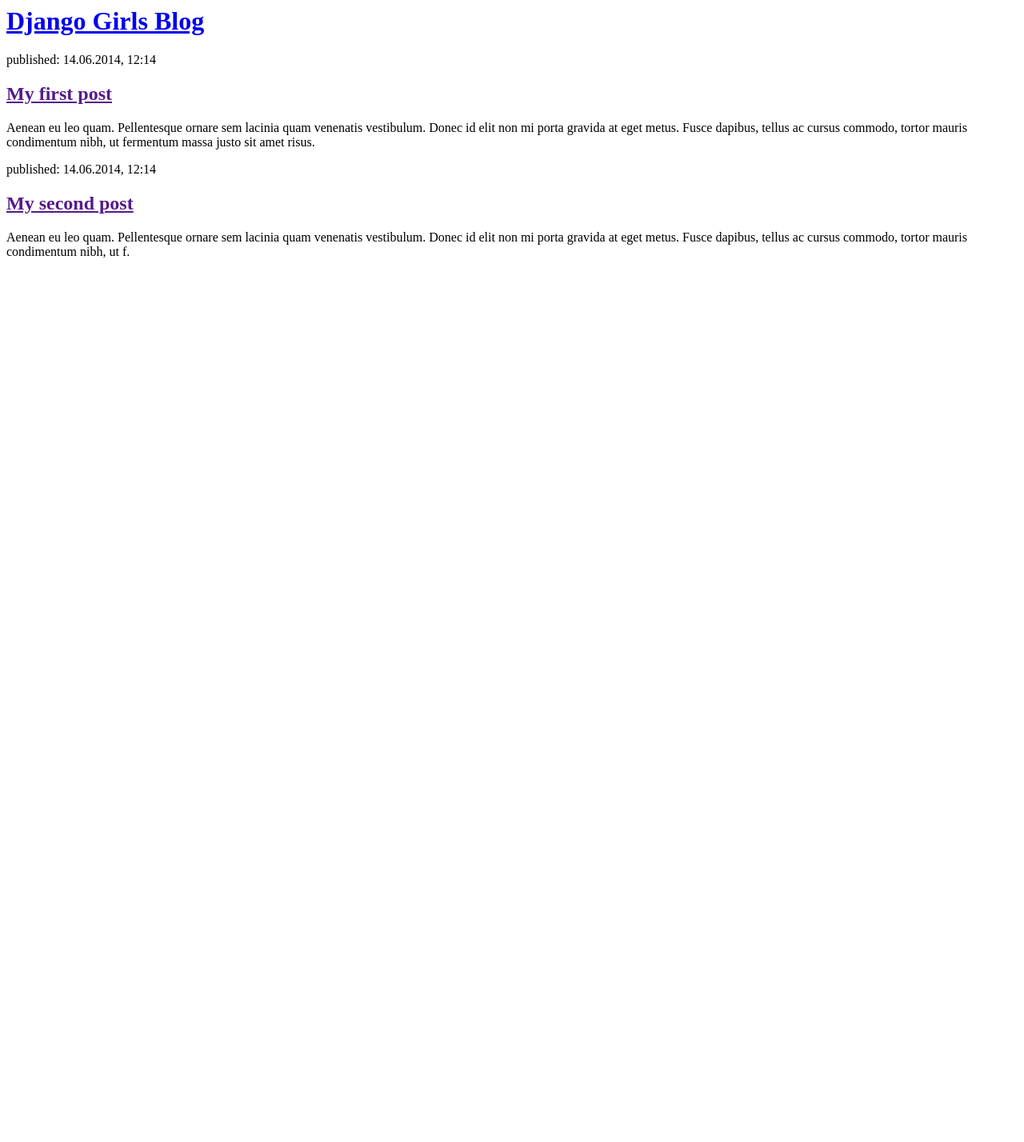
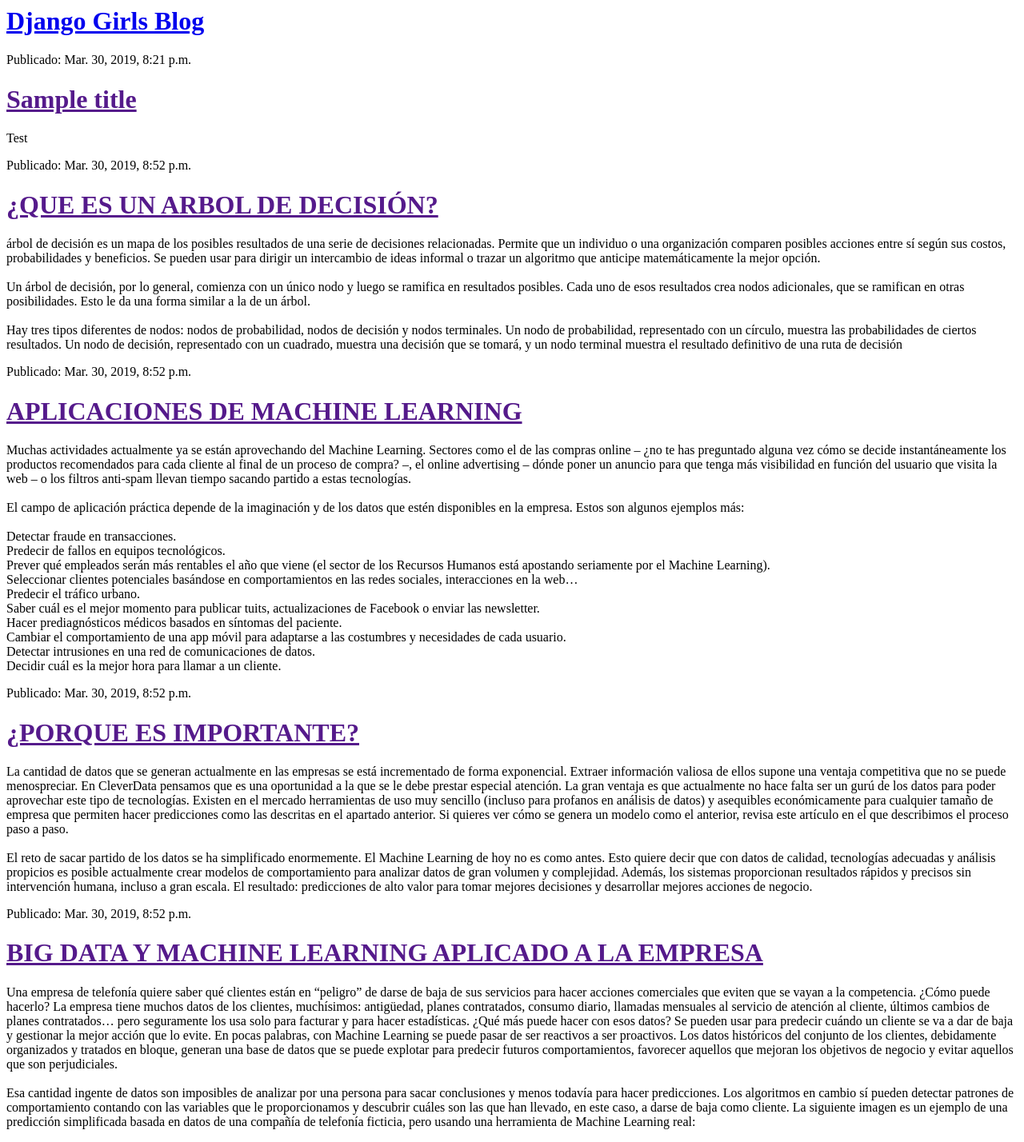
Before and after one commit to marthapesantez/my-first-blog, a Django app: page / in a window 1280 px wide. Shown: the whole page at 80% size. Before the commit the page ends 323 px from the top, so only its background shows below. Run offline with Django 3.2, Linux system fonts and the light colour scheme; data comes from the database, SQL or seed files in the repository; both versions use the stored data as it was after the commit.

Commit message:
Templates modificados para mostrar post desde base de datos

```diff
--- a/blog/templates/blog/post_list.html
+++ b/blog/templates/blog/post_list.html
@@ -6,17 +6,15 @@
         <div>
             <h1><a href="/">Django Girls Blog</a></h1>
         </div>
+         {% for post in posts %}
+        <div>
+        	 <p>Publicado: {{ post.published_date }}</p>
+        	 <h1><a href="">{{ post.title }}</a></h1>
+        	 <p>{{ post.text|linebreaksbr}}</p>
 
-        <div>
-            <p>published: 14.06.2014, 12:14</p>
-            <h2><a href="">My first post</a></h2>
-            <p>Aenean eu leo quam. Pellentesque ornare sem lacinia quam venenatis vestibulum. Donec id elit non mi porta gravida at eget metus. Fusce dapibus, tellus ac cursus commodo, tortor mauris condimentum nibh, ut fermentum massa justo sit amet risus.</p>
         </div>
+    	{% endfor %}
 
-        <div>
-            <p>published: 14.06.2014, 12:14</p>
-            <h2><a href="">My second post</a></h2>
-            <p>Aenean eu leo quam. Pellentesque ornare sem lacinia quam venenatis vestibulum. Donec id elit non mi porta gravida at eget metus. Fusce dapibus, tellus ac cursus commodo, tortor mauris condimentum nibh, ut f.</p>
-        </div>
+
     </body>
 </html>
--- a/blog/views.py
+++ b/blog/views.py
@@ -1,6 +1,14 @@
 #Como puedes ver, hemos creado una función (def)
 #llamada post_list que acepta request y return una función render que reproduce (construye) nuestra plantilla blog/post_list.html.
 from django.shortcuts import render
+# punto antes de models indica el directorio actual o la aplicación actual. Ambos, views.py y models.py están en el mismo directorio.
+#Esto significa que podemos utilizar . y el nombre del archivo (sin .py). Ahora importamos el nombre del modelo (Post).
+from .models import Post
+from django.utils import timezone
 
+#request (todo lo que recibimos del usuario via Internet)
 def post_list(request):
-    return render(request, 'blog/post_list.html', {})
+	posts = Post.objects.filter(published_date__lte=timezone.now()).order_by('published_date')
+#El último parámetro, que se ve así: {} es un lugar en el que podemos agregar algunas cosas para que la plantilla las use.
+#Necesitamos nombrarlos (los seguiremos llamando 'posts' por ahora). :) Se debería ver así: {'posts': posts}. Fíjate en que la parte antes de : es una cadena; tienes que envolverla con comillas: ".
+	return render(request, 'blog/post_list.html', {'posts': posts})
```
Also changed, not shown: db.sqlite3.
